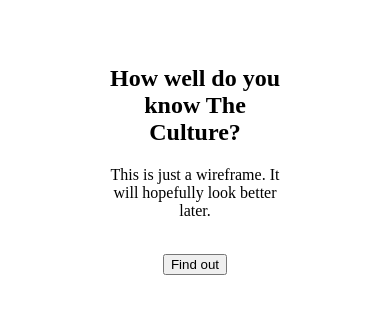
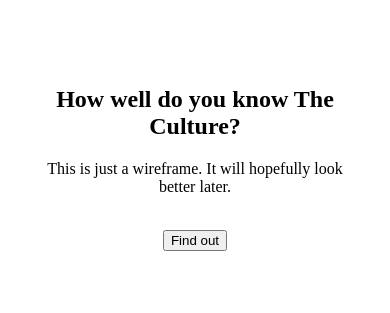
Before and after one commit to thinkful-ei-armadillo/quiz-andre-ali, a plain HTML site: page wireframe/start.html in a window 390 px wide. Shown: the part 45-358 px from the top of the page. Drawn offline with Linux system fonts and the light colour scheme.

Commit message:
fixed responsiveness

```diff
--- a/wireframe/style.css
+++ b/wireframe/style.css
@@ -30,11 +30,16 @@ input[type="submit"] {
 }
 
 @media only screen and (max-width: 600px) {
-  .title {
-    display: none;
+  main {
+    width: 80%;
+    padding: 10%;
   }
 
   header {
     padding: 1em 5%;
   }
+
+  .title {
+    display: none;
+  }
 }
```
